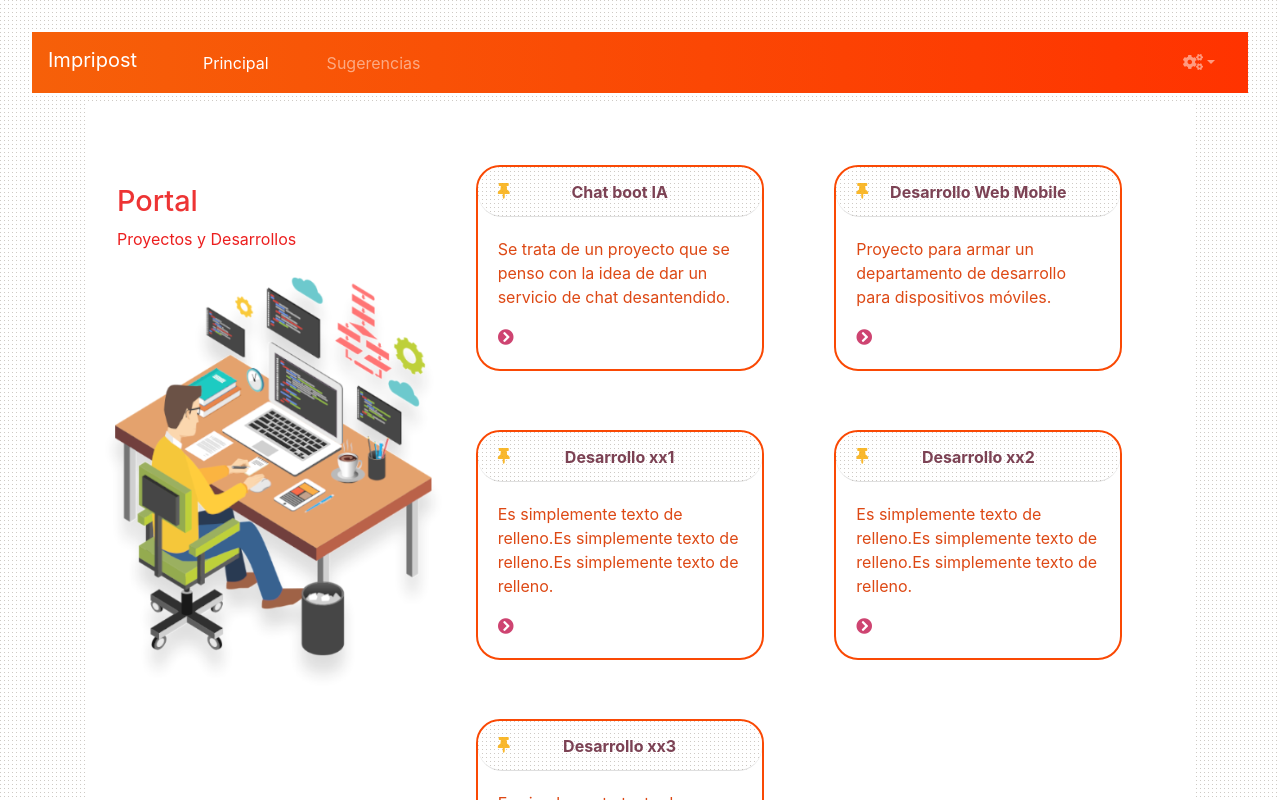
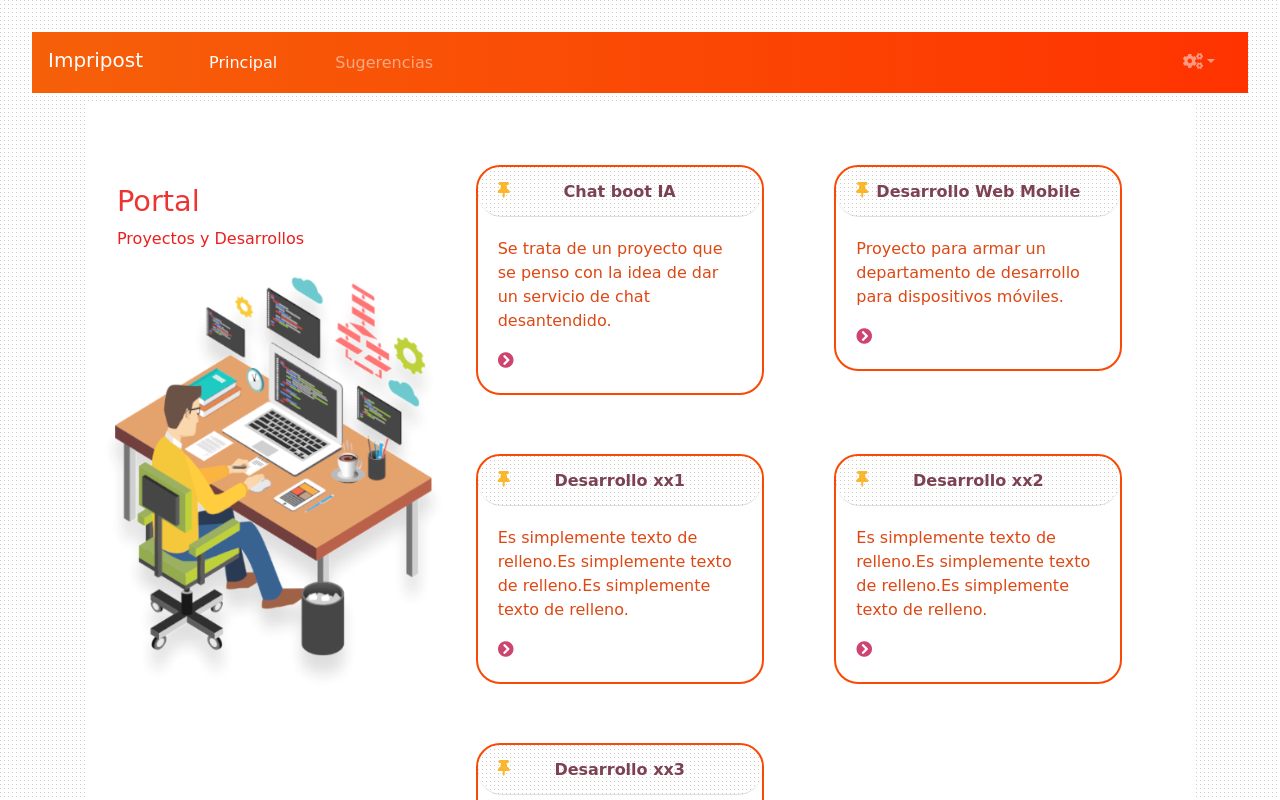
Before and after one commit to alvarezlea/Impripost, an Angular app in the folder fdashboard/: page /dashboard in a window 1280 px wide. Shown: the top 800 px of the page. Built offline with nearby package versions, Linux system fonts and the light colour scheme.

Commit message:
Se modifico style para agregar los fonts especiales de Ubuntu

```diff
--- a/fdashboard/src/styles.css
+++ b/fdashboard/src/styles.css
@@ -1 +1,6 @@
 /* You can add global styles to this file, and also import other style files */
+
+body {
+    font-family: "Ubuntu", "Ubuntu Beta", "Bitstream Vera Sans", DejaVu Sans, Tahoma, sans-serif;
+    line-height: 1.5;
+}
```
